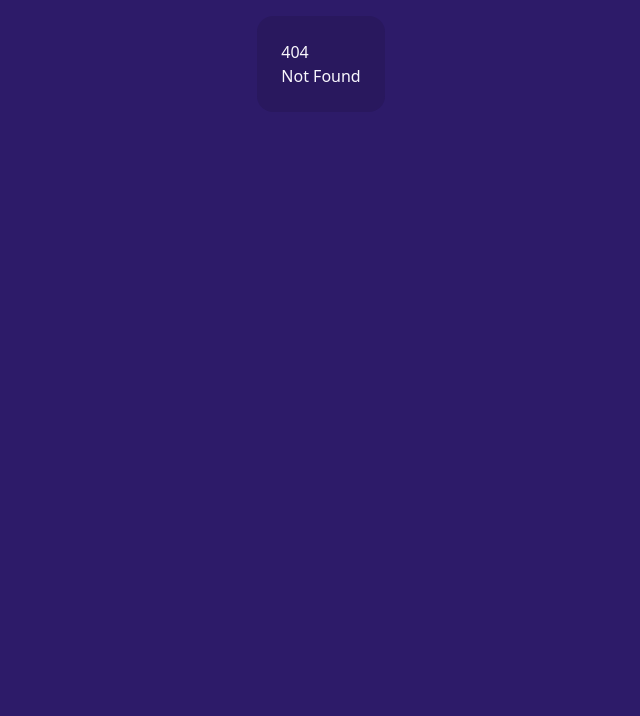
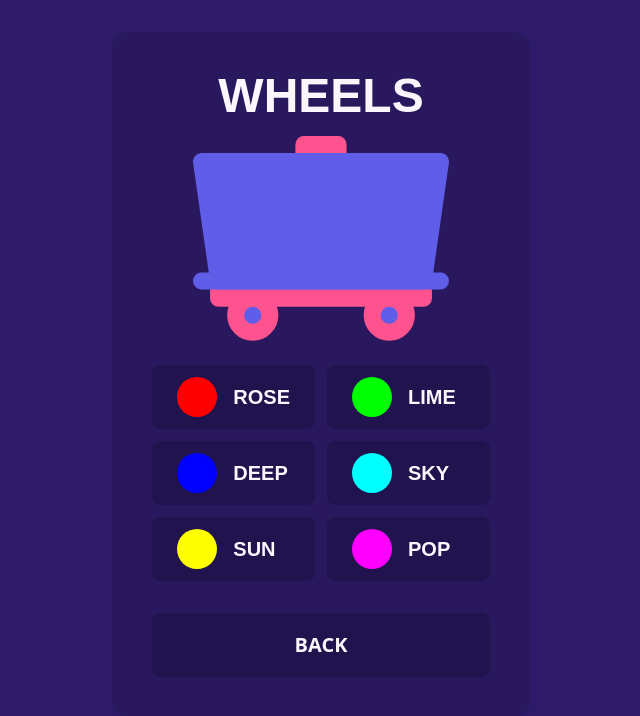
Before and after one commit to vegeta897/grace-train-depot, a SvelteKit app: page /wheels in a window 1280 px wide. Before the commit this address had no page. Shown: the top 716 px of the page, without its empty margins (319-959 px from the left). Built offline with nearby package versions, Linux system fonts and the light colour scheme.

Commit message:
✨ Prototype some pages

```diff
--- a/src/components/TrainCar.svelte
+++ b/src/components/TrainCar.svelte
@@ -1,4 +1,4 @@
-<svg viewBox="0 0 375 300" class="mx-auto w-64">
+<svg viewBox="0 0 375 300" class="w-full">
 	<circle
 		cx="87.5"
 		cy="262.5"
--- a/src/routes/+layout.svelte
+++ b/src/routes/+layout.svelte
@@ -6,8 +6,8 @@
 	import './styles.css'
 </script>
 
-<div class="flex flex-col items-center justify-center bg-base-100 p-4">
-	<div class="max-w-lg rounded-2xl bg-base-200 p-6 text-neutral-content">
+<div class="flex flex-col items-center justify-center bg-base-100 p-4 md:p-8">
+	<div class="max-w-lg rounded-2xl bg-base-200 p-6 text-neutral-content md:p-10">
 		<slot />
 	</div>
 </div>
--- a/src/routes/+page.svelte
+++ b/src/routes/+page.svelte
@@ -2,11 +2,11 @@
 	import TrainCar from '../components/TrainCar.svelte'
 
 	const buttons = [
-		['🚌', 'Body'],
-		['💜', 'Decals'],
-		['🎡', 'Wheels'],
-		['🎓', 'Toppers'],
-		['✨', 'Effects'],
+		['🚌', 'body'],
+		['💜', 'decals'],
+		['🎡', 'wheels'],
+		['🎓', 'toppers'],
+		['✨', 'effects'],
 	]
 </script>
 
@@ -17,15 +17,15 @@
 
 <section>
 	<h1 class="nunito mb-4 text-center text-3xl uppercase">Grace Train Depot</h1>
-	<TrainCar />
+	<div class="mx-auto mb-6 w-64"><TrainCar /></div>
 	<p class="my-2">Customize your Grace train car!</p>
 	<p class="mb-4">Get started with one of these cool buttons 👇</p>
 	<div class="nunito flex flex-col space-y-2">
-		{#each buttons as [icon, title]}
-			<btn class="btn-block btn-lg btn justify-start gap-8 text-xl">
+		{#each buttons as [icon, name]}
+			<a href={name} class="btn-block btn-lg btn justify-start gap-8 text-xl">
 				<div class="w-12 text-center text-4xl">{icon}</div>
-				{title}
-			</btn>
+				{name}
+			</a>
 		{/each}
 	</div>
 </section>
--- /dev/null
+++ b/src/routes/body/+page.svelte
@@ -0,0 +1,22 @@
+<script lang="ts">
+	import type { ComponentType } from 'svelte'
+	import TrainCar from '../../components/TrainCar.svelte'
+
+	const bodies: [ComponentType, string][] = [
+		[TrainCar, 'boxy'],
+		[TrainCar, 'tanky'],
+	]
+</script>
+
+<section>
+	<h1 class="nunito mb-4 text-center text-5xl uppercase">Body</h1>
+	<div class="nunito mb-8 flex flex-col space-y-2">
+		{#each bodies as [component, name]}
+			<button class="btn-lg btn h-32 justify-start gap-8 text-xl">
+				<div class="w-32"><svelte:component this={component} /></div>
+				{name}
+			</button>
+		{/each}
+	</div>
+	<a href=".." class="btn-block btn-lg btn text-xl"> Back </a>
+</section>
--- /dev/null
+++ b/src/routes/decals/+page.svelte
@@ -0,0 +1,9 @@
+<script lang="ts">
+	import TrainCar from '../../components/TrainCar.svelte'
+</script>
+
+<section>
+	<h1 class="nunito mb-4 text-center text-5xl uppercase">Decals</h1>
+	<div class="mx-auto mb-6 w-64"><TrainCar /></div>
+	<a href=".." class="btn-block btn-lg btn text-xl"> Back </a>
+</section>
--- /dev/null
+++ b/src/routes/effects/+page.svelte
@@ -0,0 +1,9 @@
+<script lang="ts">
+	import TrainCar from '../../components/TrainCar.svelte'
+</script>
+
+<section>
+	<h1 class="nunito mb-4 text-center text-5xl uppercase">Effects</h1>
+	<div class="mx-auto mb-6 w-64"><TrainCar /></div>
+	<a href=".." class="btn-block btn-lg btn text-xl"> Back </a>
+</section>
--- /dev/null
+++ b/src/routes/toppers/+page.svelte
@@ -0,0 +1,9 @@
+<script lang="ts">
+	import TrainCar from '../../components/TrainCar.svelte'
+</script>
+
+<section>
+	<h1 class="nunito mb-4 text-center text-5xl uppercase">Toppers</h1>
+	<div class="mx-auto mb-6 w-64"><TrainCar /></div>
+	<a href=".." class="btn-block btn-lg btn text-xl"> Back </a>
+</section>
--- /dev/null
+++ b/src/routes/wheels/+page.svelte
@@ -0,0 +1,26 @@
+<script lang="ts">
+	import TrainCar from '../../components/TrainCar.svelte'
+
+	const wheels = [
+		['#f00', 'rose'],
+		['#0f0', 'lime'],
+		['#00f', 'deep'],
+		['#0ff', 'sky'],
+		['#ff0', 'sun'],
+		['#f0f', 'pop'],
+	]
+</script>
+
+<section>
+	<h1 class="nunito mb-4 text-center text-5xl uppercase">Wheels</h1>
+	<div class="mx-auto mb-6 w-64"><TrainCar /></div>
+	<div class="nunito mb-8 grid grid-flow-row grid-cols-2 gap-3">
+		{#each wheels as [color, name]}
+			<button class="btn-block btn-lg btn justify-start gap-4 text-xl">
+				<div class="h-10 w-10 rounded-full" style:background={color} />
+				{name}
+			</button>
+		{/each}
+	</div>
+	<a href=".." class="btn-block btn-lg btn text-xl"> Back </a>
+</section>
```
